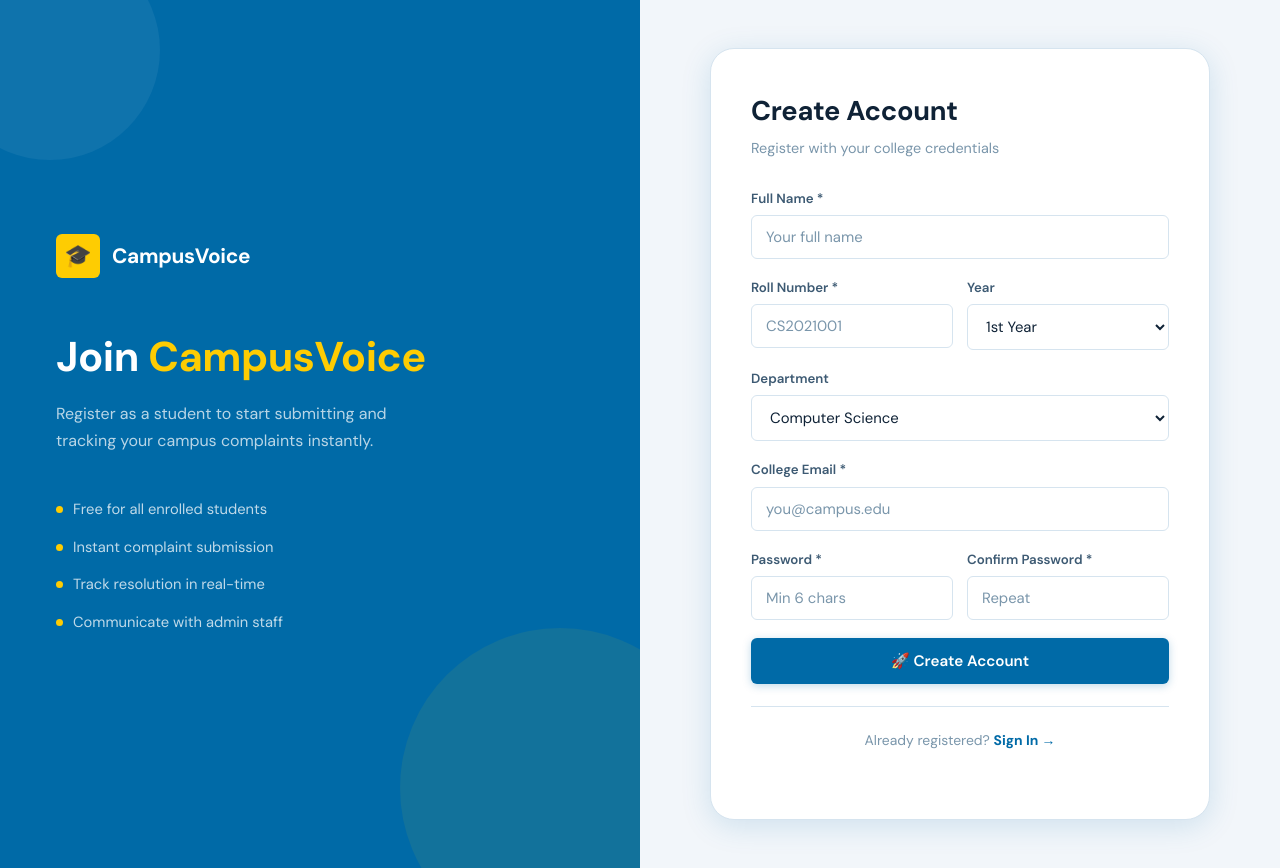
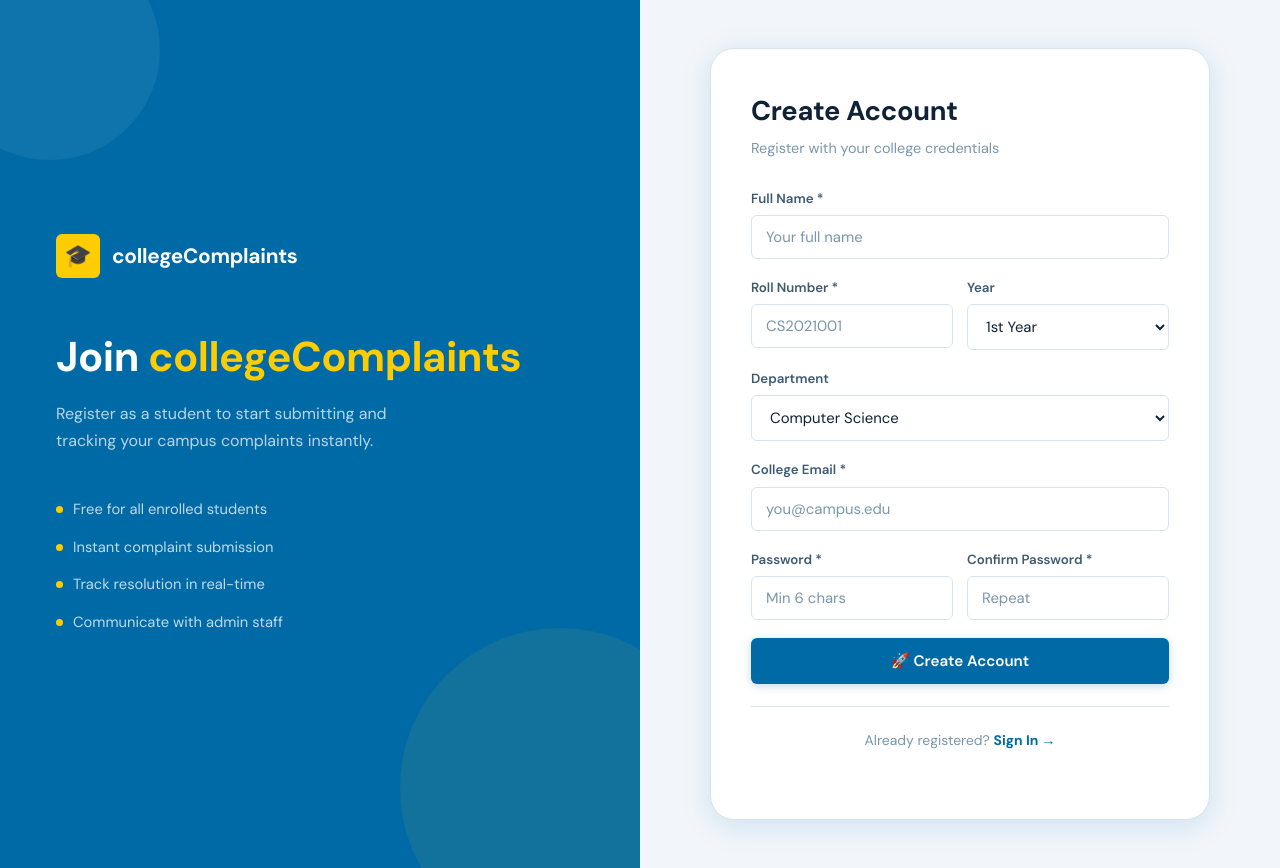
Before and after one commit to sticker-s/cllgComplaints, a React (Vite) app in the folder frontend/: page /register in a window 1280 px wide. Built offline with nearby package versions, Linux system fonts and the light colour scheme.

Commit message:
fixed typos

```diff
--- a/frontend/index.html
+++ b/frontend/index.html
@@ -4,8 +4,8 @@
     <meta charset="UTF-8" />
     <link rel="icon" type="image/svg+xml" href="/vite.svg" />
     <meta name="viewport" content="width=device-width, initial-scale=1.0" />
-    <meta name="description" content="CampusVoice - Smart Campus Complaint Management System. Submit, track and resolve campus complaints in real-time." />
-    <title>CampusVoice — Smart Campus Complaint Portal</title>
+    <meta name="description" content="collegeComplaints - Smart Campus Complaint Management System. Submit, track and resolve campus complaints in real-time." />
+    <title>collegeComplaints — Smart Campus Complaint Portal</title>
   </head>
   <body>
     <div id="root"></div>
--- a/frontend/src/components/Layout.jsx
+++ b/frontend/src/components/Layout.jsx
@@ -78,7 +78,7 @@ export default function Layout({ children }) {
         {/* Brand */}
         <NavLink to={isAdmin ? '/admin' : '/dashboard'} className="navbar-brand">
           <div className="navbar-brand-icon">🎓</div>
-          <span className="navbar-brand-name">CampusVoice</span>
+          <span className="navbar-brand-name">collegeComplaints</span>
         </NavLink>
 
         {/* Nav Links */}
--- a/frontend/src/pages/Login.jsx
+++ b/frontend/src/pages/Login.jsx
@@ -36,7 +36,7 @@ export default function Login() {
       <div className="auth-left">
         <div className="auth-logo">
           <div className="auth-logo-icon">🎓</div>
-          <span className="auth-logo-text">CampusVoice</span>
+          <span className="auth-logo-text">collegeComplaints</span>
         </div>
         <div className="auth-hero">
           <h1>Your Campus,<br /><span>Your Voice.</span></h1>
--- a/frontend/src/pages/Register.jsx
+++ b/frontend/src/pages/Register.jsx
@@ -42,10 +42,10 @@ export default function Register() {
       <div className="auth-left">
         <div className="auth-logo">
           <div className="auth-logo-icon">🎓</div>
-          <span className="auth-logo-text">CampusVoice</span>
+          <span className="auth-logo-text">collegeComplaints</span>
         </div>
         <div className="auth-hero">
-          <h1>Join <span>CampusVoice</span></h1>
+          <h1>Join <span>collegeComplaints</span></h1>
           <p>Register as a student to start submitting and tracking your campus complaints instantly.</p>
         </div>
         <div className="auth-features">
```
Also changed, not shown: 2 other files (tests, documents, lock files or other folders).
